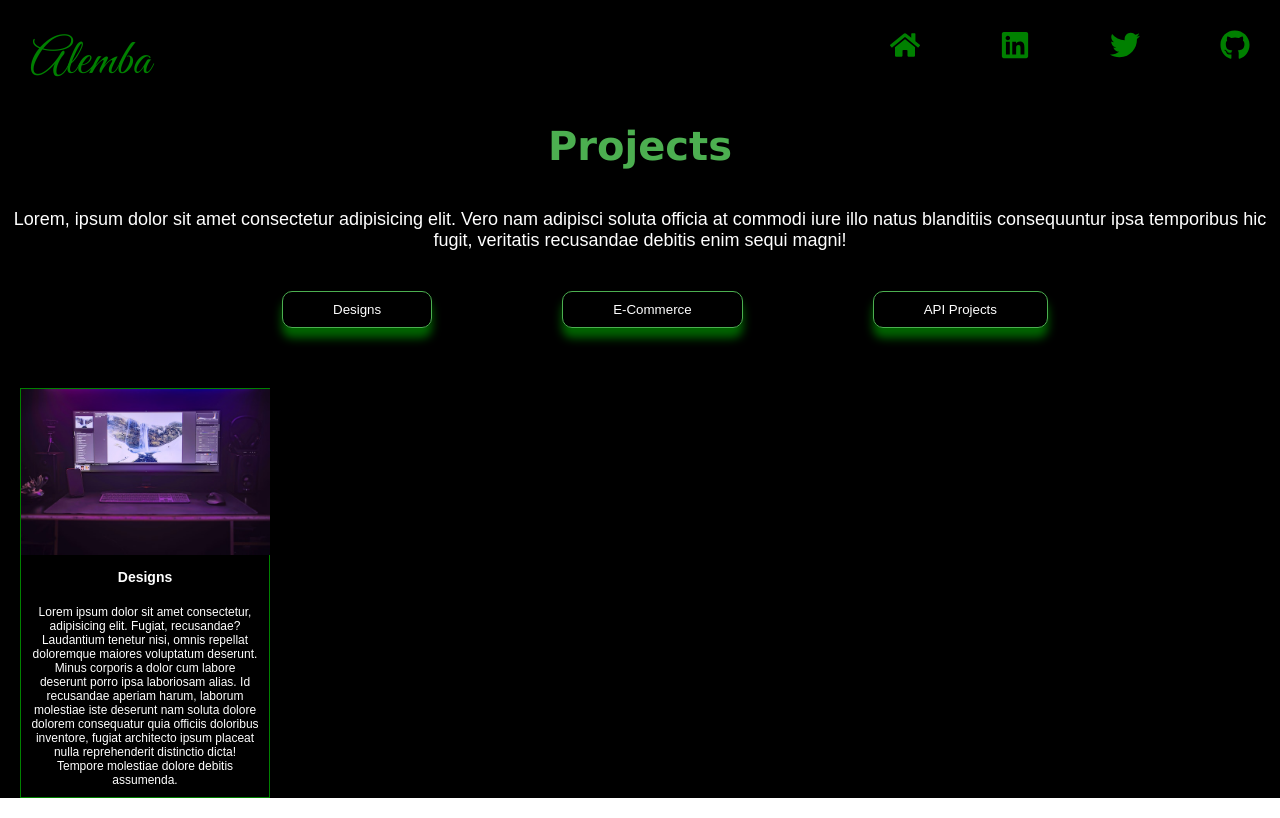
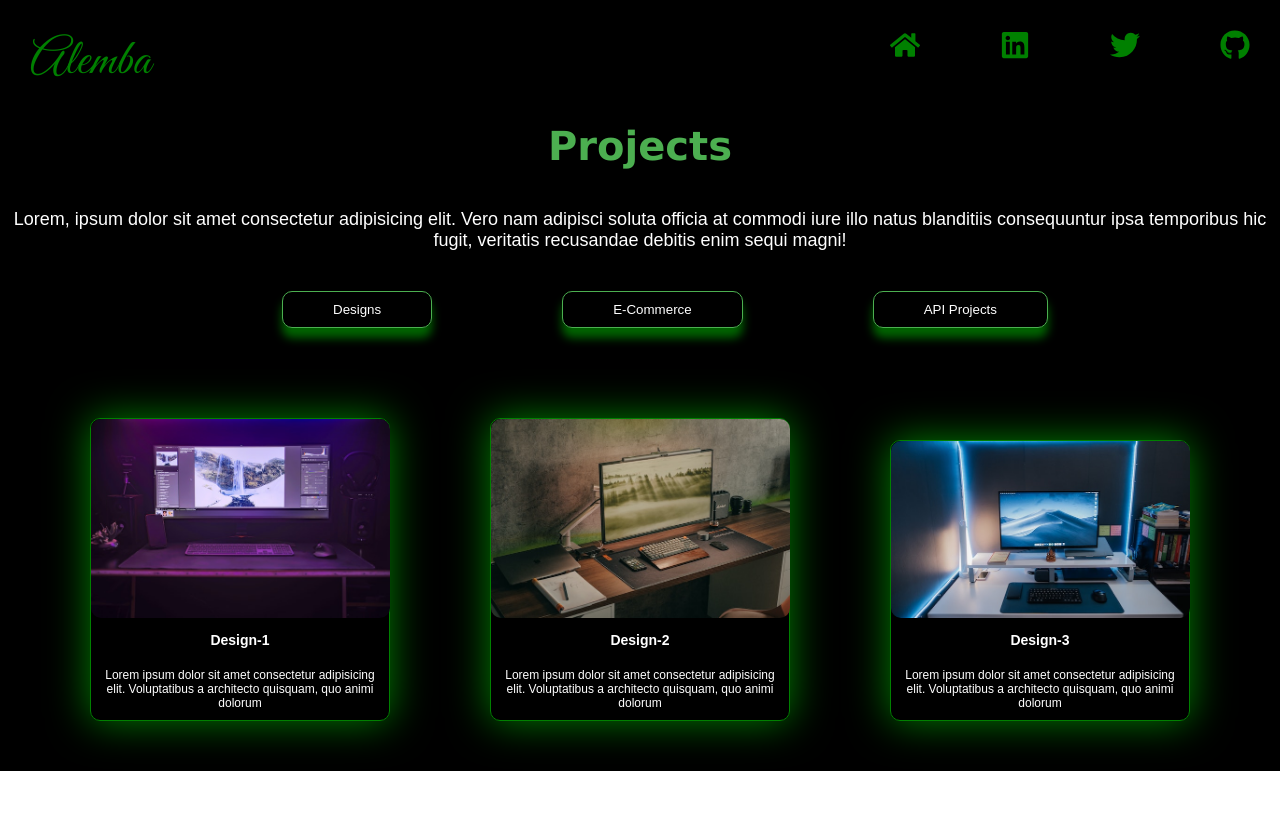
Before and after one commit to alemba-21/My-Portfolio, a React (Create React App) app: page /Projects in a window 1280 px wide. Built offline with nearby package versions, Linux system fonts and the light colour scheme.

Commit message:
pushing my changes

```diff
--- a/src/App.js
+++ b/src/App.js
@@ -1,7 +1,7 @@
 import React from "react";
 import Hero from './components/Hero'
 import Projects from "./components/Projects"
-// import Cards from "./components/Cards";
+import Cards from "./components/Cards";
 // import Designs from "./components/Designs";
 // import Ecommerce from './components/Ecommerce'
 // import API from './components/Api'
@@ -12,6 +12,7 @@ function App() {
     <Routes>
       <Route path="/" element={<Hero />} />
       <Route path="/Projects" element={<Projects/>} />
+      <Route path="/cards" element={<Cards/>}/>
       {/* <Route path="/designs-cards" element={<Cards/>} />
       <Route path="/designs-cards2" element={<Cards/>}/>
       <Route path="/designs-cards3" element={<Cards/>}/> */}
--- /dev/null
+++ b/src/components/CardData.js
@@ -0,0 +1,25 @@
+import img1 from "../assets/img1.jpg"
+import img2 from "../assets/img2.jpg"
+import img3 from "../assets/img3.jpg"
+
+
+const CardData = [
+    {
+        img: img1,
+        title: "Design-1",
+        description: "Lorem ipsum dolor sit amet consectetur adipisicing elit. Voluptatibus a architecto quisquam, quo animi dolorum",
+    },
+    {
+        img: img2,
+        title: "Design-2",
+        description: "Lorem ipsum dolor sit amet consectetur adipisicing elit. Voluptatibus a architecto quisquam, quo animi dolorum",
+
+    },
+    {
+        img: img3,
+        title: "Design-3",
+        description: "Lorem ipsum dolor sit amet consectetur adipisicing elit. Voluptatibus a architecto quisquam, quo animi dolorum",
+    }
+]
+
+export default CardData
--- /dev/null
+++ b/src/components/Cards.css
@@ -0,0 +1,28 @@
+.cards{
+    border: 1px solid green;
+    box-shadow: 0 0 40px green;
+    border-radius: 10px;
+    width: 300px;
+    margin: 50px;
+}
+
+.cards-img img{
+    width: 299px;
+    border-radius: 10px;
+}
+
+.cards-title,
+.cards-descriptions{
+    text-align: center;
+    margin: 0;
+    padding: 10px;
+    color: white;
+}
+
+.cards-title{
+    font-weight: bold;
+    font-size: 14px;
+}
+.cards-descriptions{
+    font-size: 12px;
+}
--- /dev/null
+++ b/src/components/Cards.jsx
@@ -0,0 +1,20 @@
+import React from 'react';
+import './Cards.css';
+
+const Cards = (props) => {
+  return (
+    props.details.map((value, index) => (
+      <div className='cards' key={index}>
+        <div className="cards-img">
+          <img src={value.img} alt={value.title}/>
+        </div>
+        <div>
+          <h3 className='cards-title'>{value.title}</h3>
+          <p className='cards-descriptions'>{value.description}</p>
+        </div>
+      </div>
+    ))
+  )
+}
+
+export default Cards
--- a/src/components/Projects.css
+++ b/src/components/Projects.css
@@ -66,29 +66,12 @@
     transition: .1s;
 }
 
-.cards{
-    border: 1px solid green;
-    box-shadow: 0 10 10px green;
-    width: 250px;
-    margin: 20px;
+.content-1{
+    /* width: 80%; */
+    text-align: center;
+    /* margin-left: 2%; */
 }
 
-.cards-img img{
-    width: 249px;
+.content-1 > .cards{
+    display: inline-block;
 }
-
-.cards-title,
-.cards-descriptions{
-    color: white;
-    text-align: center;
-    margin: 0;
-    padding: 10px;
-}
-
-.cards-title{
-    font-weight: bold;
-    font-size: 14px;
-}
-.cards-descriptions{
-    font-size: 12px;
-}
--- a/src/components/Projects.jsx
+++ b/src/components/Projects.jsx
@@ -1,25 +1,11 @@
 import React from 'react'
-import img1 from '../assets/img1.jpg'
-import {Link, Routes, Route, useNavigate} from 'react-router-dom'
+import CardData from './CardData'
+import Cards from './Cards'
+import {Link} from 'react-router-dom'
 import{FaTwitter, FaGithub, FaLinkedin, FaHome} from 'react-icons/fa'
 import "./Projects.css"
 
 const Projects = () => {
-
-  const navigate = useNavigate();
-
-  const navigateToDesigns = () => {
-    navigate('/designs-cards');
-  };
-
-  const navigateEcommerce = () => {
-    navigate('/designs-cards2');
-  };
-
-  const navigateApi = () => {
-    navigate('/designs-cards3');
-  };
-
   return (
     <div className='projo'>
         <div className="navbar">
@@ -36,26 +22,11 @@ const Projects = () => {
             <p>Lorem, ipsum dolor sit amet consectetur adipisicing elit. Vero nam adipisci soluta officia at commodi iure illo natus blanditiis consequuntur ipsa temporibus hic fugit, veritatis recusandae debitis enim sequi magni!</p>
         </div>
         <div className="toggle" defaultValue="Designs">
-          <Link>
-            <button onClick={navigateToDesigns}>Designs</button>
-          </Link>
-          <Link>
-            <button onClick={navigateEcommerce}>E-Commerce</button>
-          </Link>
-          <Link>
-            <button onClick={navigateApi}>API Projects</button>
-          </Link>
-          <div className="content">
-            <div className="cards">
-              <div className="cards-img">
-                <img src={img1} alt="" />
-              </div>
-              <div>
-                <h3 className='cards-title'>Designs</h3>
-                <p className='cards-descriptions'>Lorem ipsum dolor sit amet consectetur, adipisicing elit. Fugiat, recusandae? Laudantium tenetur nisi, omnis repellat doloremque maiores voluptatum deserunt. Minus corporis a dolor cum labore deserunt porro ipsa laboriosam alias.
-                Id recusandae aperiam harum, laborum molestiae iste deserunt nam soluta dolore dolorem consequatur quia officiis doloribus inventore, fugiat architecto ipsum placeat nulla reprehenderit distinctio dicta! Tempore molestiae dolore debitis assumenda.</p>
-              </div>
-            </div>
+            <button>Designs</button>
+            <button>E-Commerce</button>
+            <button>API Projects</button>
+          <div className="content-1">
+            <Cards details={CardData}/>
           </div>
         </div>
     </div>
--- a/src/index.js
+++ b/src/index.js
@@ -8,6 +8,6 @@ import { BrowserRouter } from 'react-router-dom';
 const root = ReactDOM.createRoot(document.getElementById('root'));
 root.render(
   <BrowserRouter>
-    <App />
+     <App />
   </BrowserRouter>
 );
```
